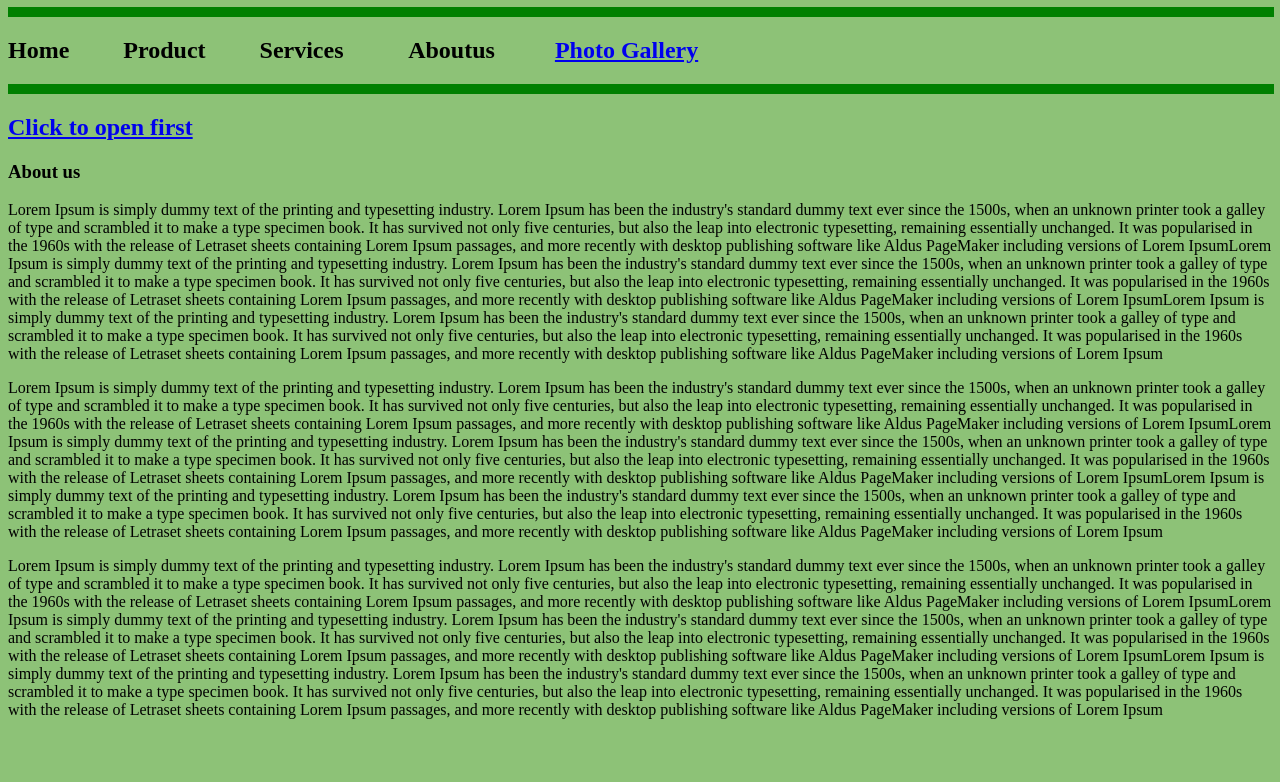
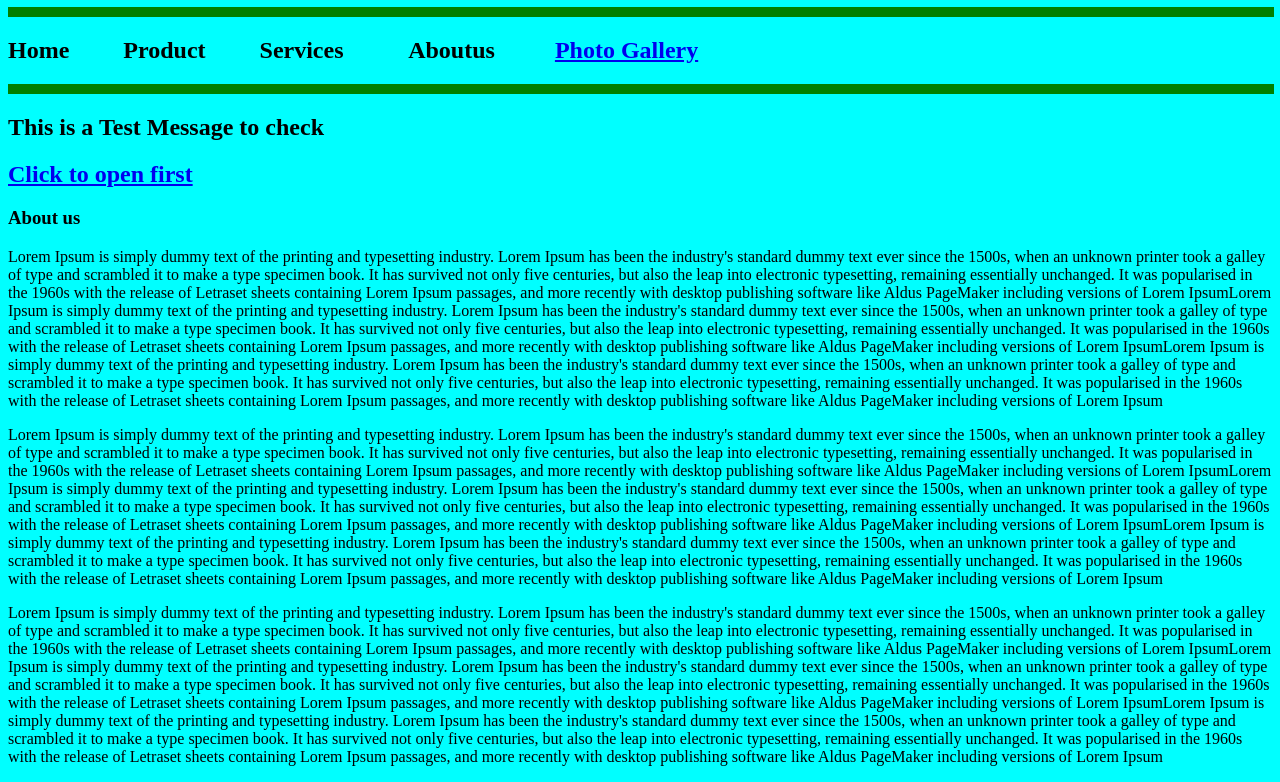
Before and after one commit to Nisha2030/mywork, a plain HTML site: page index.html in a window 1280 px wide. Shown: the part 73-855 px from the top of the page. Before the commit the page ends 808 px from the top, so only its background shows below. Drawn offline with nearby package versions, Linux system fonts and the light colour scheme.

Commit message:
Update index.html

```diff
--- a/index.html
+++ b/index.html
@@ -32,7 +32,9 @@
 <!-- My Second Web Page
 <body style="bgColor:#b3ffb3">
  -->
-<body style="background:rgba(65, 154, 29, 0.6)">
+<body style="background:cyan">
+ <h2>This is a Test Message to check </h1>
+
 
   <h2><a href="first.html">Click to open first</a></h2>
 <h3>About us </h3>
```
